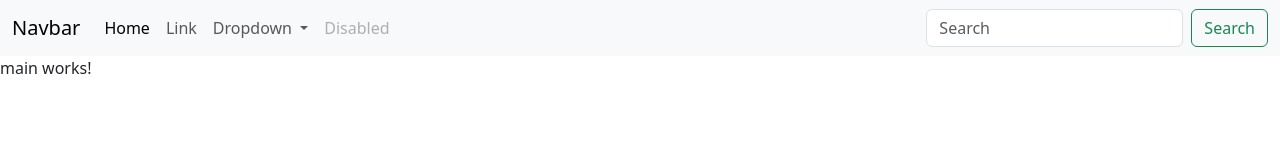
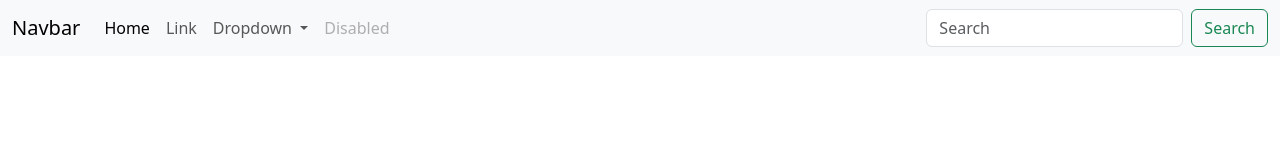
Before and after one commit to EduardoPmx-Code/test-excuela, an Angular app: page /main in a window 1280 px wide. Shown: the top 160 px of the page. Built offline with nearby package versions, Linux system fonts and the light colour scheme.

Commit message:
set template  main

```diff
--- a/src/app/modules/main/components/main/main.component.html
+++ b/src/app/modules/main/components/main/main.component.html
@@ -34,6 +34,6 @@
       </div>
     </div>
   </nav>
-  <router-outlet></router-outlet>
-
-<p>main works!</p>
+  <div class="container mt-2">
+    <router-outlet></router-outlet>
+  </div>
```
